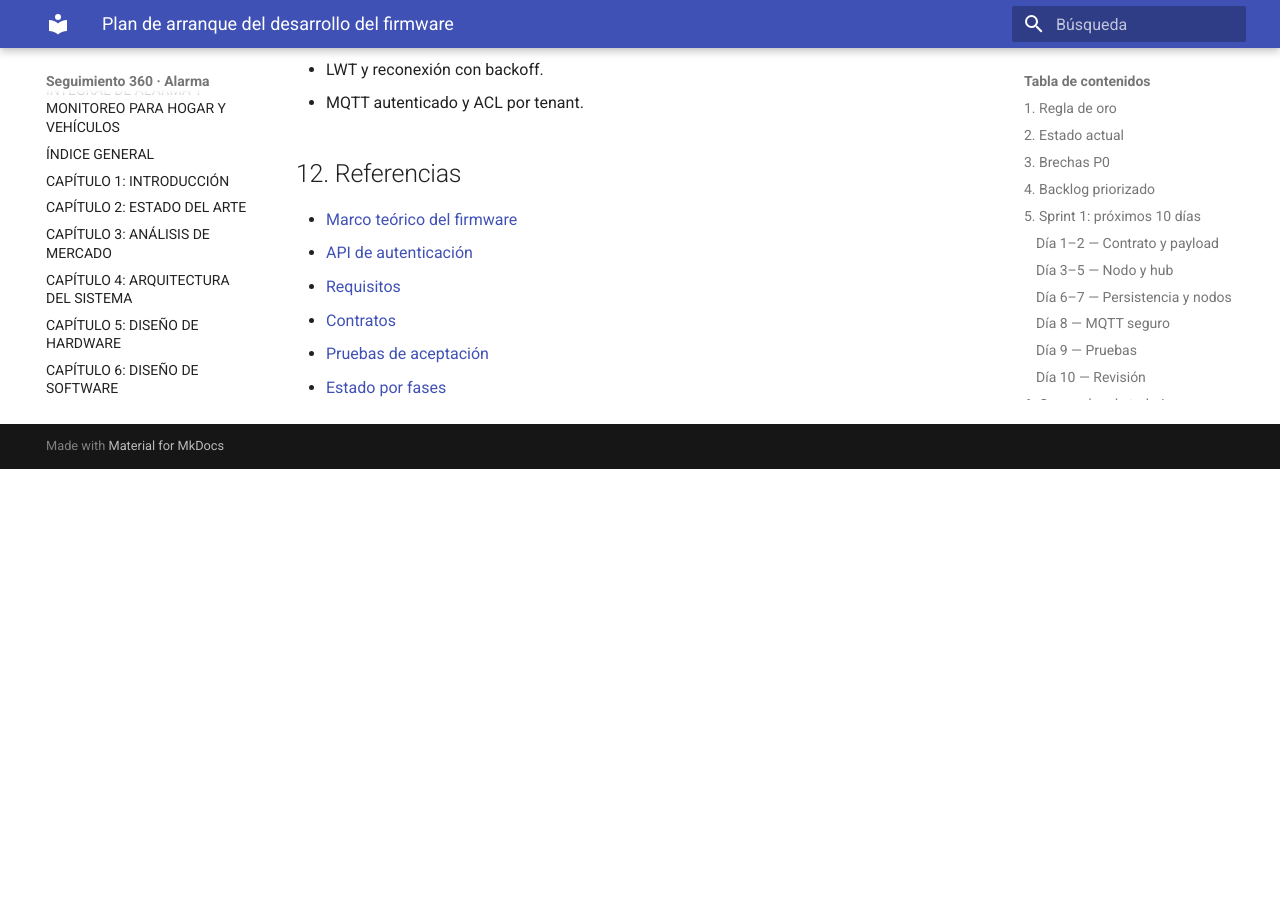
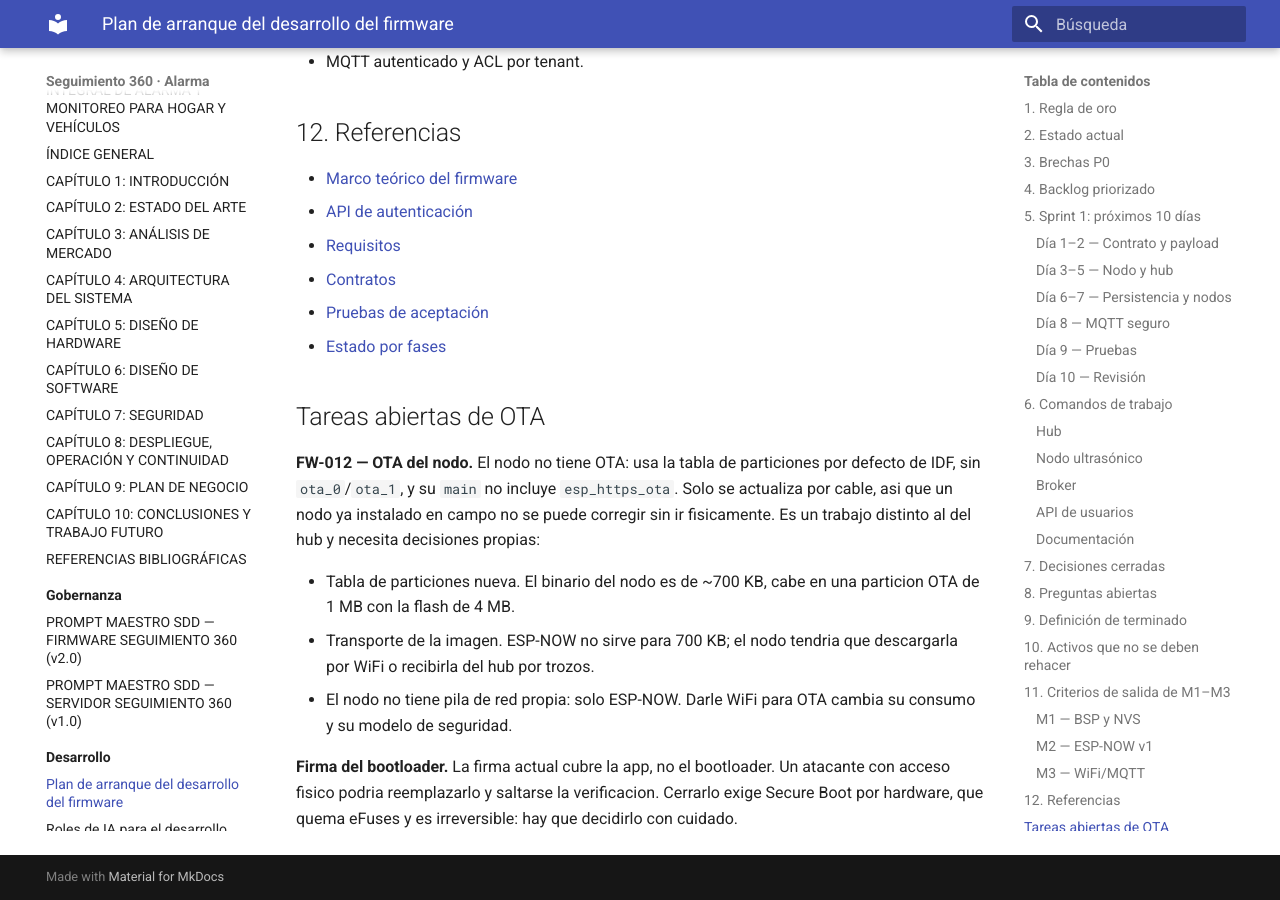
Before and after one commit to khalifa63/seguimiento360-alarma, an MkDocs documentation site: the page built from docs/desarrollo/PLAN-DE-ARRANQUE.md, in a window 1280 px wide and 900 px high, scrolled down 7573 px. Built offline with MkDocs 1.6.1 and Material for MkDocs 9.7.7, drawn with Linux system fonts in a browser that asks for light colours; before the commit the page ends 8042 px from its top, so only the background shows below that; some of the changed text lies outside the part shown.

Commit message:
docs: cerrar FW-009 y registrar FW-012 (OTA del nodo)
FW-009 queda hecho: OTA del hub con firma y rollback, verificado en hardware
en AT-015, AT-016 y AT-017.

Se registra FW-012 para el nodo, que no tiene OTA: usa la tabla de particiones
por defecto de IDF y su main no incluye esp_https_ota, asi que solo se
actualiza por cable. Un nodo ya instalado en campo no se puede corregir sin ir
fisicamente. Es un trabajo aparte porque necesita decisiones propias: tabla de
particiones, transporte de la imagen (ESP-NOW no sirve para 700 KB) y darle
pila de red, que hoy no tiene.

```diff
--- a/docs/desarrollo/PLAN-DE-ARRANQUE.md
+++ b/docs/desarrollo/PLAN-DE-ARRANQUE.md
@@ -61,7 +61,7 @@
 | **FW-007** — MQTT auth + ACL | `mosquitto.conf`, `passwd`, `acl` | Anónimo rechazado; dispositivo solo su tenant | 2 | FW-003 |
 | **FW-008** — Provisioning claim completo | `components/sm_prov`, `web_config` | Hub sin config → SoftAP → claim → active | 3 | FW-005 |
 | **FW-011** — Pairing del nodo con el hub | `sensor-ultrasonic/main/pairing.{c,h}` | ✅ Hecho (2026-10-23) | 2 | FW-003 |
-| **FW-009** — OTA con firma y rollback | `ota_manager.c` | Firma válida actualiza; inválida rechaza; rollback | 3 | FW-007 |
+| **FW-009** — OTA con firma y rollback | `ota_manager.c` | ✅ Hecho (2026-10-24): AT-015/016/017 | 3 | FW-007 |
 | **FW-010** — CI de firmware | `.github/workflows/firmware.yml` | ✅ Hecho (2026-10-23): build de hub y nodo en cada PR | 2 | FW-003 |
 
 ## 5. Sprint 1: próximos 10 días
@@ -232,3 +232,23 @@
 - [Contratos](../firmware/specs/02-interfaces.md)
 - [Pruebas de aceptación](../firmware/specs/03-pruebas-aceptacion.md)
 - [Estado por fases](../fases/RESUMEN_FASES.md)
+
+## Tareas abiertas de OTA
+
+**FW-012 — OTA del nodo.** El nodo no tiene OTA: usa la tabla de particiones
+por defecto de IDF, sin `ota_0`/`ota_1`, y su `main` no incluye
+`esp_https_ota`. Solo se actualiza por cable, asi que un nodo ya instalado en
+campo no se puede corregir sin ir fisicamente. Es un trabajo distinto al del
+hub y necesita decisiones propias:
+
+- Tabla de particiones nueva. El binario del nodo es de ~700 KB, cabe en una
+  particion OTA de 1 MB con la flash de 4 MB.
+- Transporte de la imagen. ESP-NOW no sirve para 700 KB; el nodo tendria que
+  descargarla por WiFi o recibirla del hub por trozos.
+- El nodo no tiene pila de red propia: solo ESP-NOW. Darle WiFi para OTA
+  cambia su consumo y su modelo de seguridad.
+
+**Firma del bootloader.** La firma actual cubre la app, no el bootloader. Un
+atacante con acceso fisico podria reemplazarlo y saltarse la verificacion.
+Cerrarlo exige Secure Boot por hardware, que quema eFuses y es irreversible:
+hay que decidirlo con cuidado.
```
